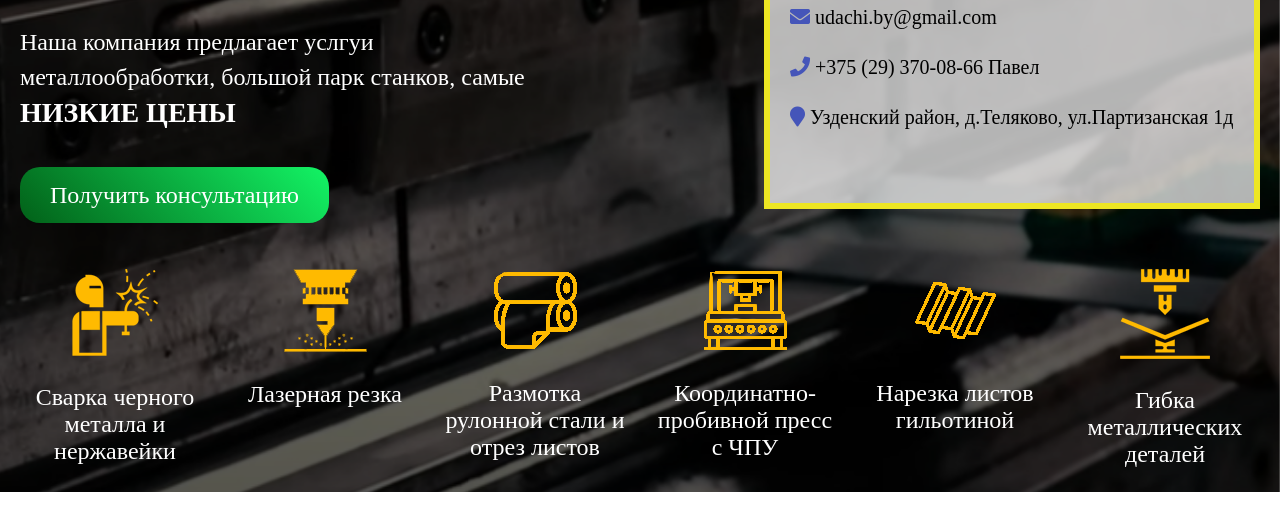
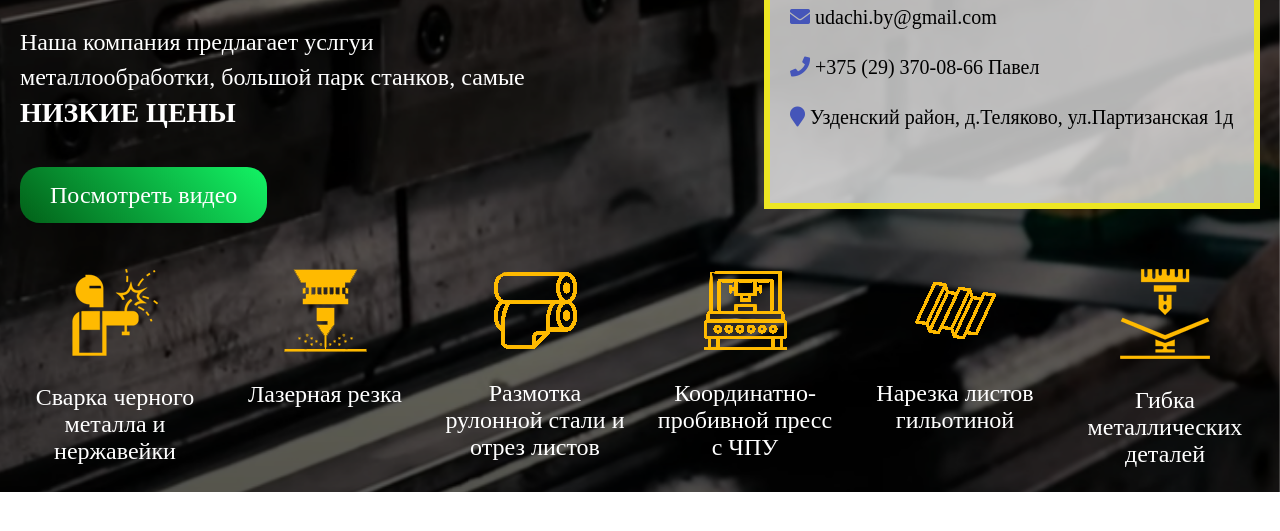
Before and after one commit to MikeArvalor/comfortprom, a plain HTML site: page index.html in a window 1280 px wide. Shown: the part 269-800 px from the top of the page. Drawn offline with Linux system fonts and the light colour scheme.

Commit message:
banner(new) comfortprom

```diff
--- a/index.html
+++ b/index.html
@@ -40,7 +40,7 @@
                         <div class="left_block">
                             <p class="title">Компания ComfortProm</p>
                             <p class="main_text">Наша компания предлагает услгуи металлообработки, большой парк станков, самые <b style="text-transform:uppercase;font-size: 28px;">низкие цены</b></p>
-                            <a href="tel:+375293700866" class="button_main">Получить консультацию</a>
+                            <a href="https://www.youtube.com/watch?v=zHtbv65Jzeo" class="button_main">Посмотреть видео</a>
                         </div>
                         <div class="right_block">
                             <div class="title_text">
```
